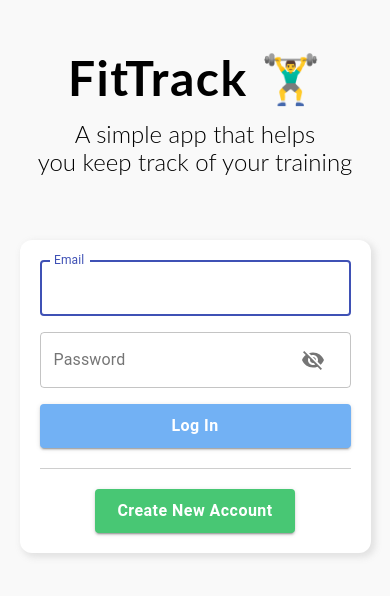
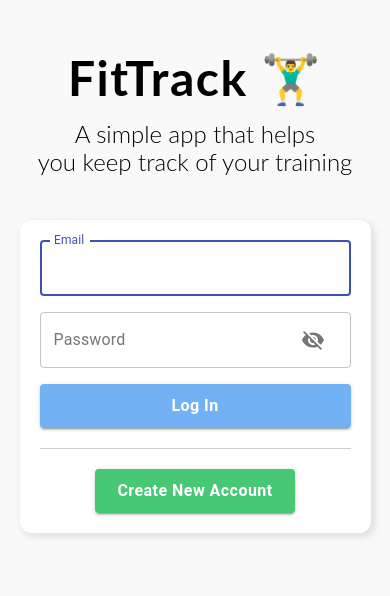
Before and after one commit to aaronjunehee/workout-log, a React (Create React App) app: page /login in a window 390 px wide. Shown: the top 596 px of the page. Built offline with nearby package versions, Linux system fonts and the light colour scheme; no server answers.

Commit message:
small responsive changes

```diff
--- a/src/styles/partials/_login.scss
+++ b/src/styles/partials/_login.scss
@@ -1,4 +1,3 @@
-
 .login-wrapper {
   height: 100%;
   width: 90%;
@@ -60,9 +59,10 @@
   .login-wrapper {
     flex-direction: column;
     justify-content: flex-start;
+    margin-bottom: 20px;
     header {
       flex: 0 1 auto;
-      padding: 50px 0;
+      padding: 50px 0 30px;
     }
     form {
       flex: 0 0 auto;
```
